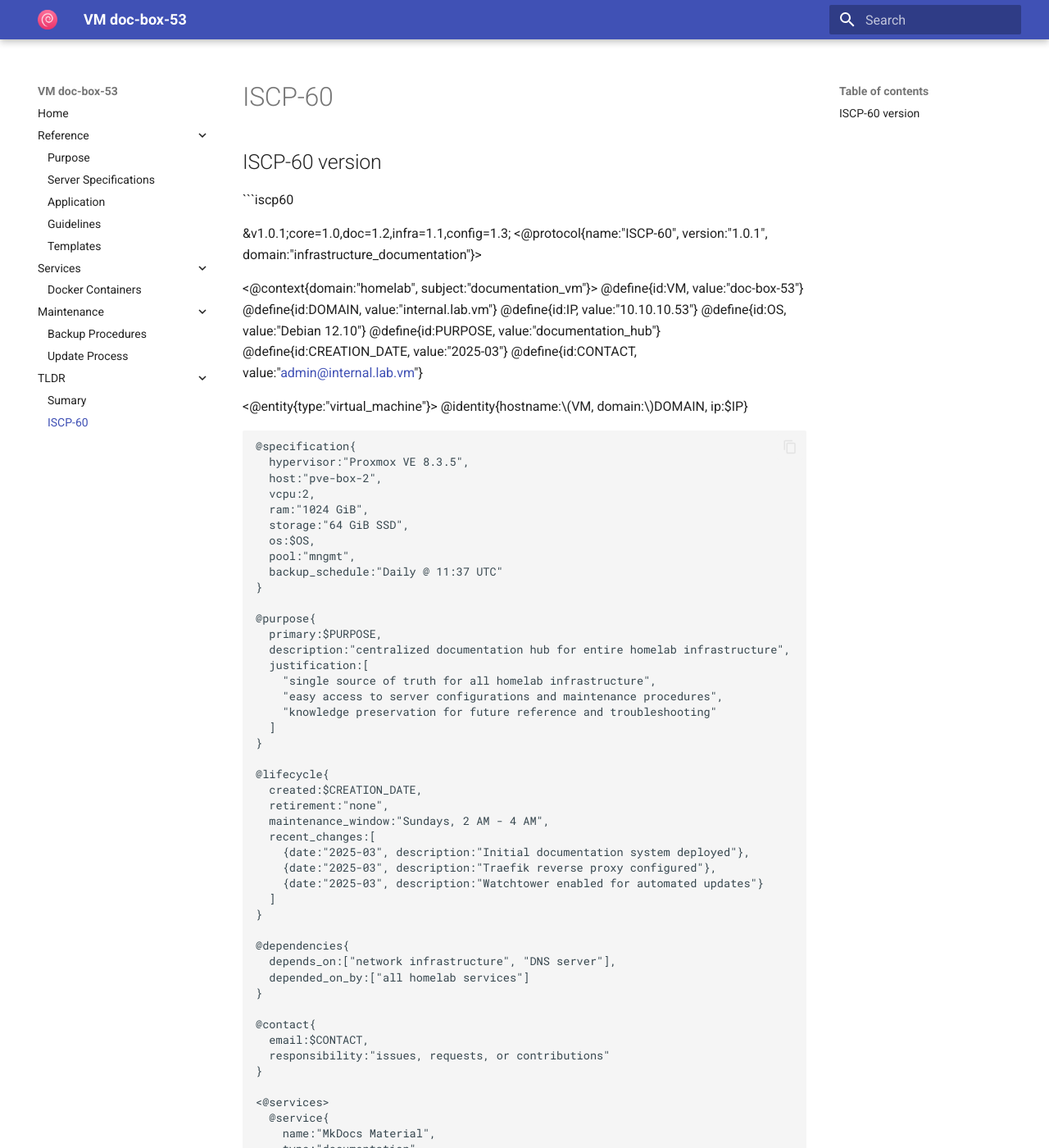
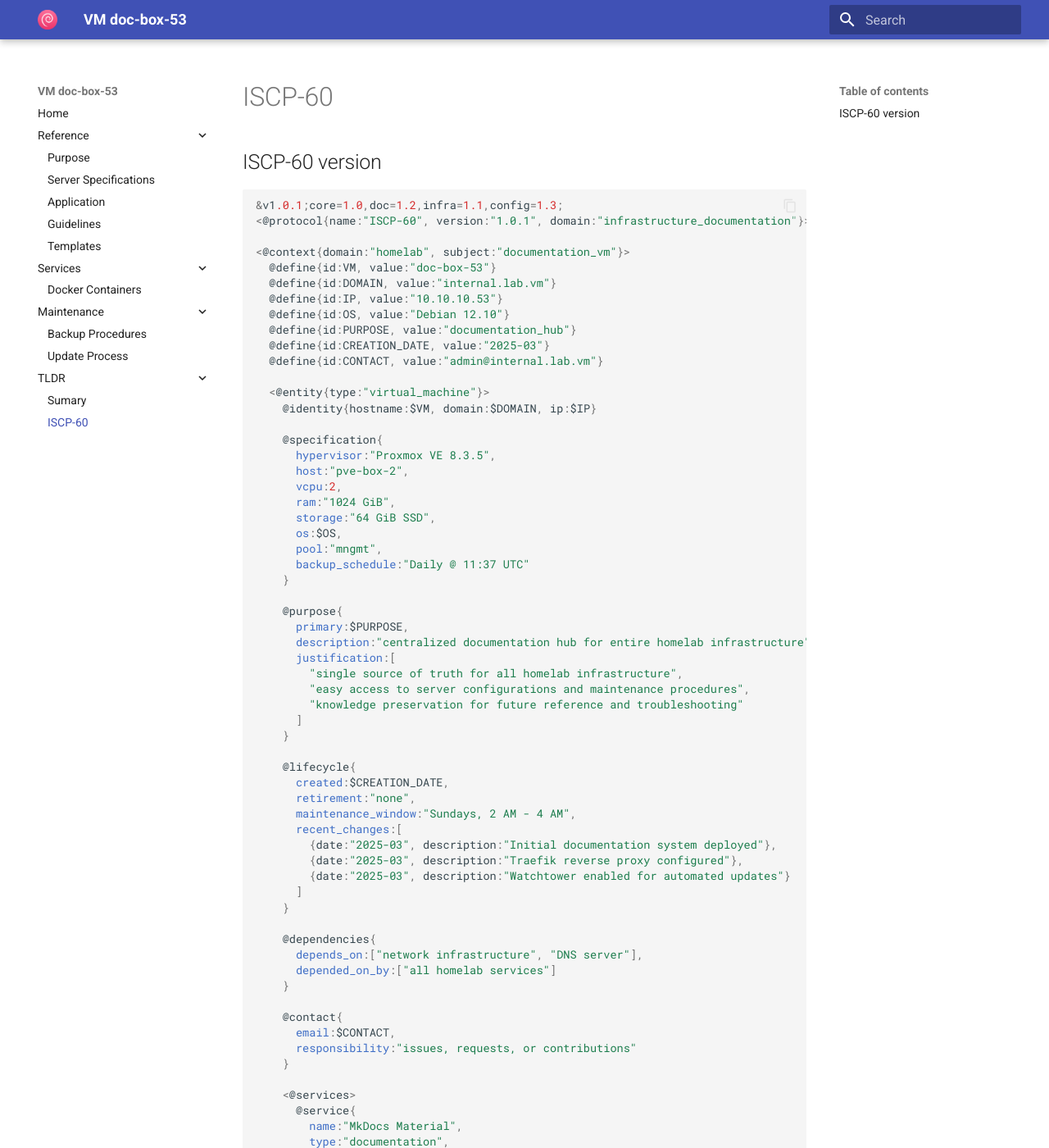
Before and after one commit to pedroanisio/internal.lab.vm.doc-box-53, an MkDocs documentation site: the page built from docs/tldr/iscp-60.md, in a window 1280 px wide and 1400 px high. Shown: the whole window at 82% size. Built offline with MkDocs 1.6.1 and Material for MkDocs 9.7.7, drawn with Linux system fonts in a browser that asks for light colours; some of the changed text lies outside the part shown.

Commit message:
Fix code block syntax in ISCP-60 documentation for correct formatting

````diff
--- a/docs/tldr/iscp-60.md
+++ b/docs/tldr/iscp-60.md
@@ -1,7 +1,6 @@
 ## ISCP-60 version
 
-```iscp60
-
+```c
 &v1.0.1;core=1.0,doc=1.2,infra=1.1,config=1.3;
 <@protocol{name:"ISCP-60", version:"1.0.1", domain:"infrastructure_documentation"}>
 
@@ -506,3 +505,4 @@
 </@context>
 
 &meta{author:"ISCP-60 Conversion", date:"2025-03-25", version:"1.0", purpose:"machine_interpretable_documentation", completeness:"full"}
+```
````
